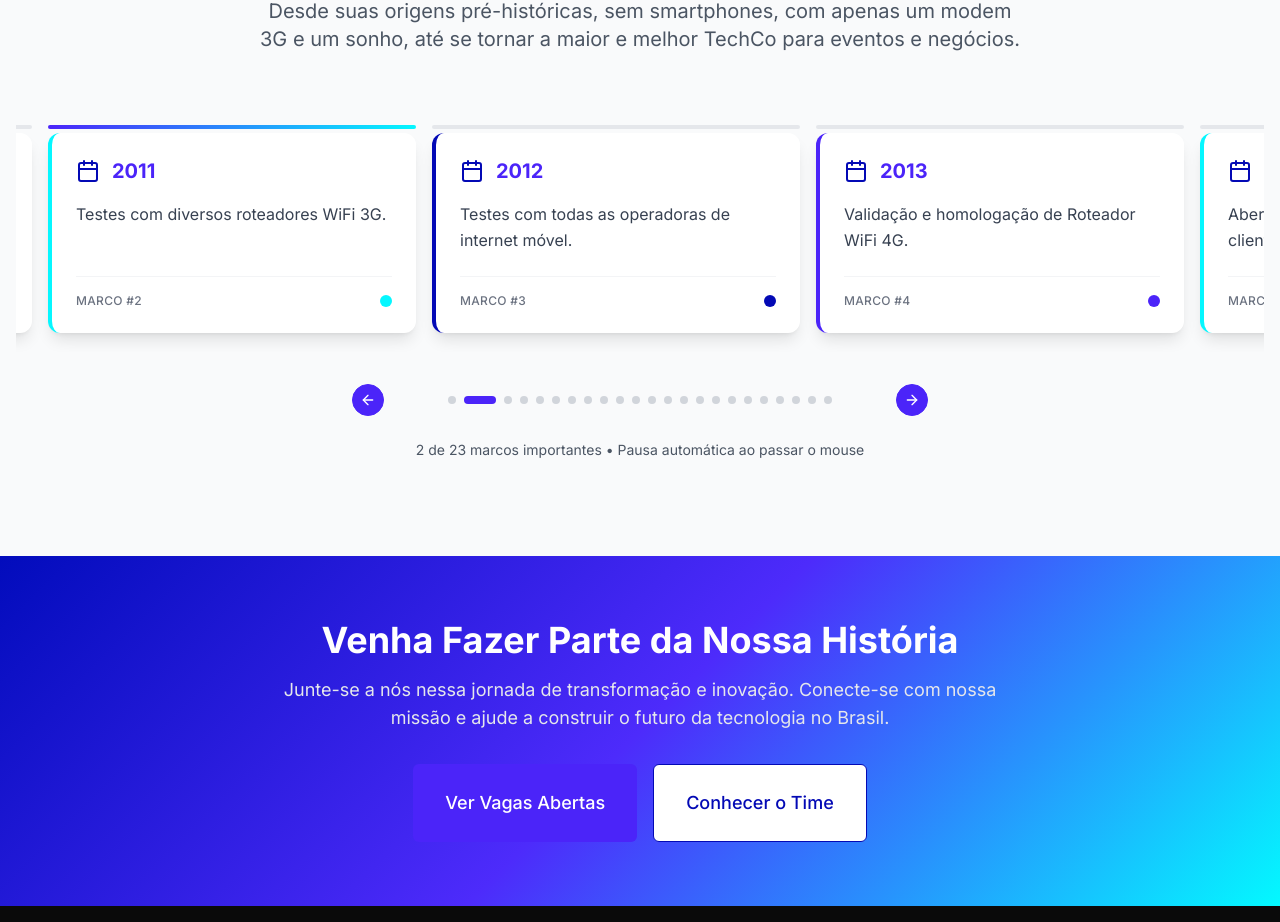
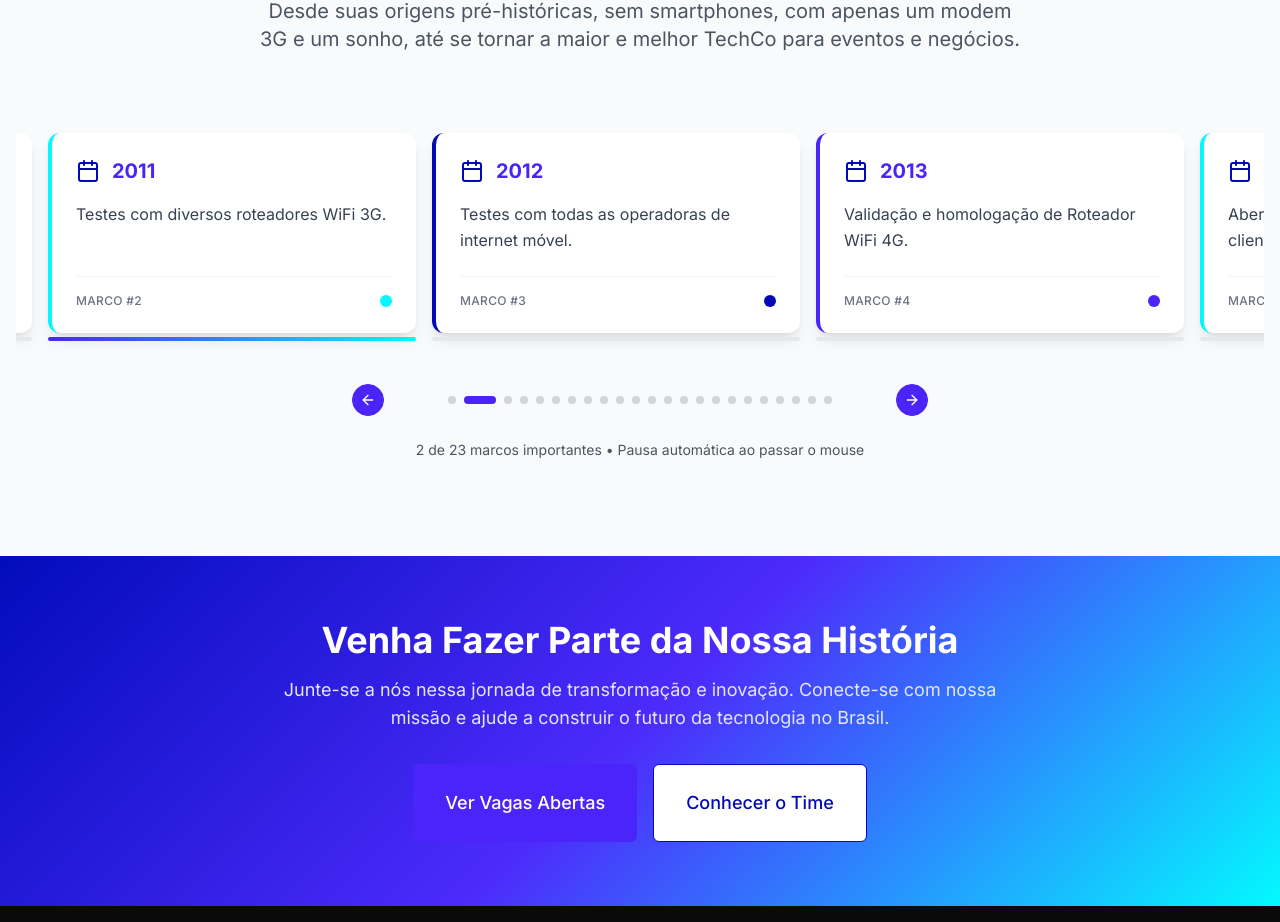
Before and after one commit to DesenvolvedoresLEGAL/oplegal-v12, a React (Vite) app: page /missao-visao-valores in a window 1280 px wide. Shown: the part 7998-8920 px from the top of the page. Built offline with nearby package versions, Linux system fonts and the light colour scheme.

Commit message:
Confirmar posição da barra de progresso
Confirma que a barra de progresso está localizada na parte inferior do card.

```diff
--- a/src/components/somos-legal/NossaHistoriaSection.tsx
+++ b/src/components/somos-legal/NossaHistoriaSection.tsx
@@ -81,20 +81,20 @@ const NossaHistoriaSection = () => {
               {historia.map((item, index) => (
                 <CarouselItem key={`${item.year}-${index}`} className="pl-4 basis-80 md:basis-96 flex-shrink-0">
                   <div className="relative">
+                    <TimelineItem
+                      year={item.year}
+                      event={item.event}
+                      index={index}
+                      hideTimeline
+                    />
                     {/* Barra de progresso animada */}
-                    <div className="absolute -top-2 left-0 right-0 h-1 bg-gray-200 rounded-full overflow-hidden">
+                    <div className="absolute -bottom-2 left-0 right-0 h-1 bg-gray-200 rounded-full overflow-hidden">
                       <div
                         className={`h-full bg-gradient-to-r from-legal-purple to-legal-cyan transition-all duration-[4000ms] ease-linear ${
                           currentSlide === index ? 'w-full' : 'w-0'
                         }`}
                       />
                     </div>
-                    <TimelineItem
-                      year={item.year}
-                      event={item.event}
-                      index={index}
-                      hideTimeline
-                    />
                   </div>
                 </CarouselItem>
               ))}
```
